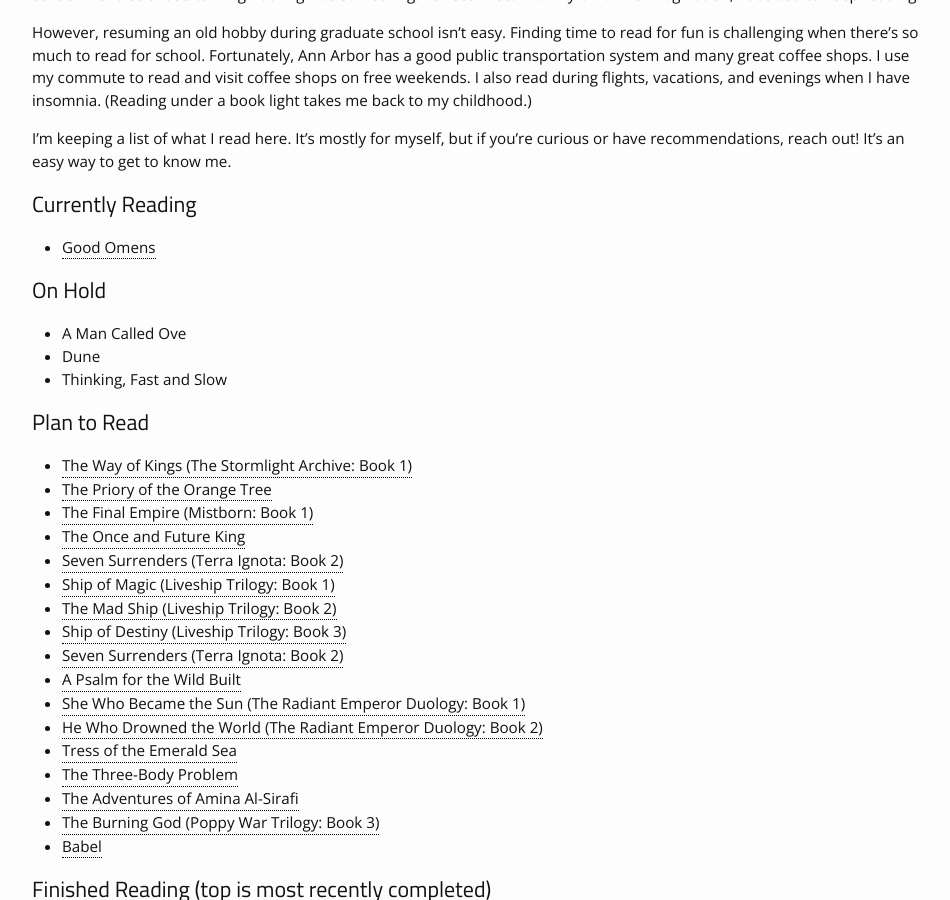
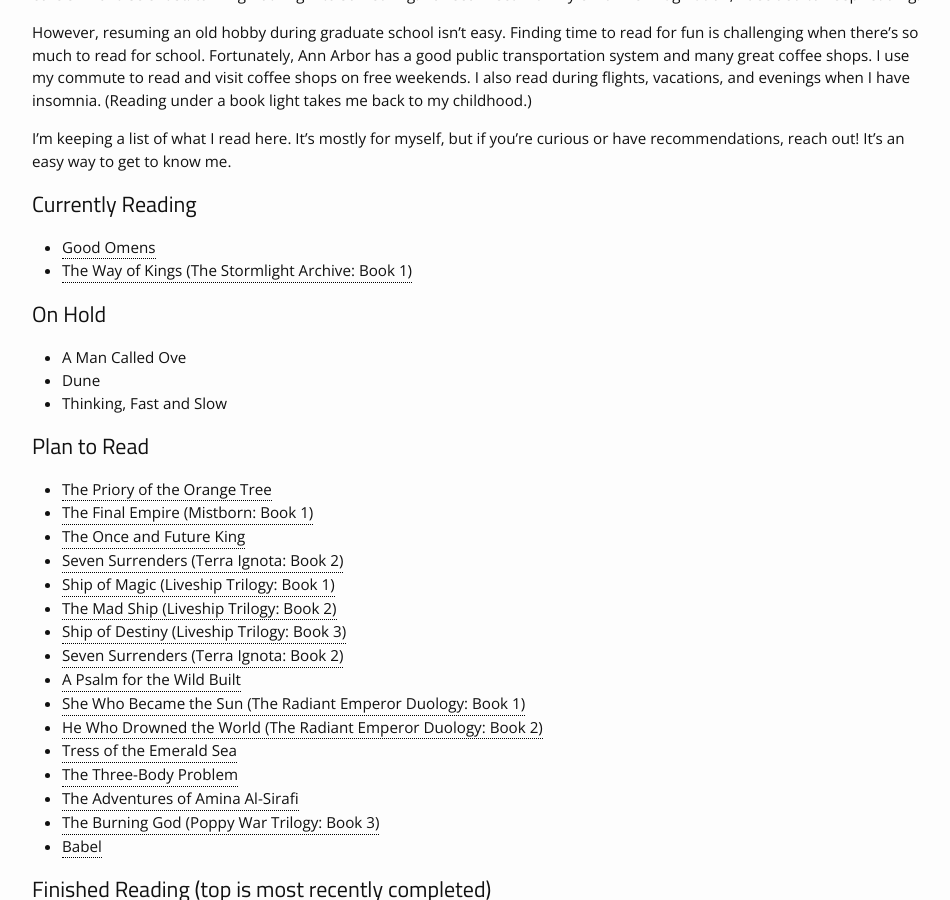
Before and after one commit to noah-curran/noah-curran.github.io, a Jekyll site: the page built from interests/reading.md, in a window 1280 px wide and 900 px high, scrolled down 346 px. Shown: the whole window, without its empty margins (163-1113 px from the left). Built offline with Jekyll 4.4.1, drawn with Linux system fonts in a browser that asks for light colours.

Commit message:
update reading list

```diff
--- a/interests/reading.md
+++ b/interests/reading.md
@@ -31,6 +31,7 @@
 ## Currently Reading
 
 - {% include tooltip.html title="Good Omens" author="Neil Gaiman and Terry Pratchett" %}
+- {% include tooltip.html title="The Way of Kings (The Stormlight Archive: Book 1)" author="Brandon Sanderson" %}
 
 ## On Hold
 
@@ -40,7 +41,6 @@
 
 ## Plan to Read
 
-- {% include tooltip.html title="The Way of Kings (The Stormlight Archive: Book 1)" author="Brandon Sanderson" %}
 - {% include tooltip.html title="The Priory of the Orange Tree" author="Samantha Shannon" %}
 - {% include tooltip.html title="The Final Empire (Mistborn: Book 1)" author="Brandon Sanderson" %}
 - {% include tooltip.html title="The Once and Future King" author="T. H. White" %}
```
